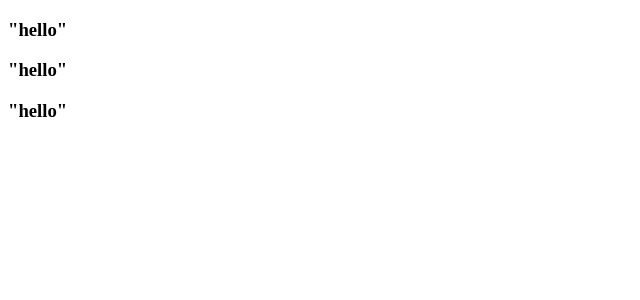
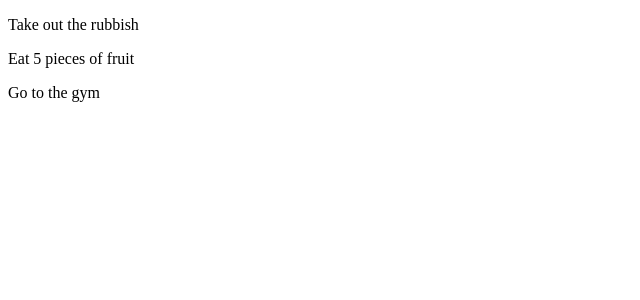
Before and after one commit to 04alexklink/Todo-List, a React (Create React App) app: page / in a window 1280 px wide. Shown: the top 300 px of the page, without its empty margins (0-640 px from the left). Built offline with nearby package versions, Linux system fonts and the light colour scheme.

Commit message:
Passed each todo we loop through the todos array as a prop into TodoItem and outputted this.props.todo.title.

```diff
--- a/src/components/TodoItem.js
+++ b/src/components/TodoItem.js
@@ -2,8 +2,9 @@ import React from 'react';
 
 class TodoItem extends React.Component {
   render() {
+    console.log(this.props.todo.title)
     return (
-      <h3>"hello"</h3>
+      <p>{this.props.todo.title}</p>
     );
   }
 }
--- a/src/components/Todos.js
+++ b/src/components/Todos.js
@@ -4,7 +4,7 @@ import TodoItem from './TodoItem';
 class Todos extends React.Component {
   render() {
     return this.props.todos.map((todo) => (
-      <TodoItem />
+      <TodoItem todo={todo} />
     ));
   }
 }
```
